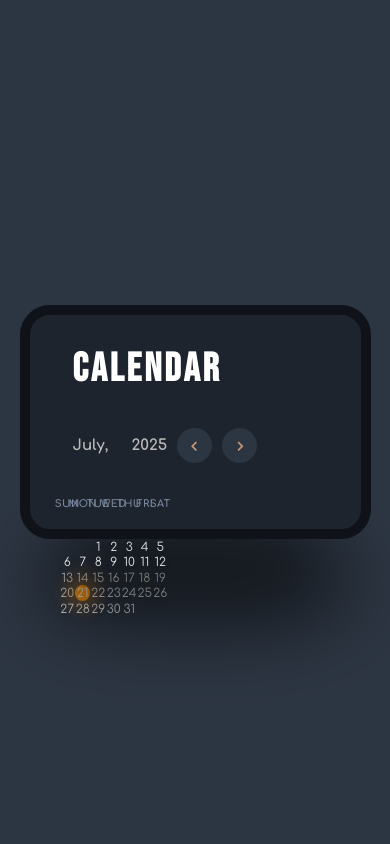
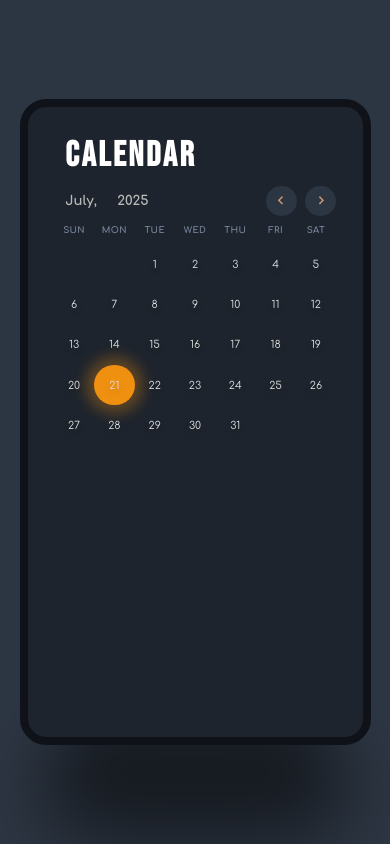
Before and after one commit to KIRTISENGAR95/FLAM, a React (Vite) app in the folder FLAM/: page / in a window 390 px wide. Built offline with nearby package versions, Linux system fonts and the light colour scheme.

Commit message:
project commpleted

```diff
--- a/FLAM/src/Components/CalendarApp.css
+++ b/FLAM/src/Components/CalendarApp.css
@@ -113,6 +113,11 @@
     width:60%;
     height:100%;
     padding:3rem 0;
+    overflow-y: auto;
+}
+
+.events::-webkit-scrollbar{
+    display: none;
 }
 
 .event-popup {
@@ -307,3 +312,97 @@
 .event-buttons i:hover {
     opacity: 0.8;
 }
+
+
+@media (max-width: 700px){
+    .calendar-app{
+        flex-direction: column;
+        row-gap: 2rem;
+        aspect-ratio: 3/2;
+    }
+
+    .calendar{
+        width: 70%;
+        margin: auto;
+    }
+
+    .navigate-date{
+        margin: 1rem 0;
+    }
+
+
+    .weekdays{
+        margin: 1rem 0;
+    }
+
+    .events{
+        width: 80%;
+        margin: auto;
+    }
+    .event-popup{
+        top: 18%;
+        left: 50%;
+        transform: translateX(-50%);
+        width: 60%;
+        aspect-ratio: 4/3;
+        row-gap: 1rem;
+    }
+
+    .time-input input{
+        width: clamp(5rem,10cqi,8rem);
+        font-size: clamp(1.5rem,3cqi,1.6rem);
+    }
+
+
+    .event-popup textarea{
+        width: clamp(18rem,35cqi,28rem);
+    }
+    .event-popup textarea::placeholder{
+        width: clamp(1rem,1.5cqi,1.2rem);
+    }
+
+    .event-popup-btn{
+        width: clamp(18rem,35cqi,28rem);
+        font-size: clamp(3rem,2cqi,2.2rem);
+    }
+
+    .event-date{
+        font-size: clamp(1rem,1.4cqi,1.2rem);
+    }
+
+    .event-time{
+        font-size: clamp(1rem,2cqi,1.6rem);
+    }
+
+    .event-text{
+        font-size: clamp(1rem,2.5cqi,1.4rem);
+    }
+
+}
+
+
+@media (max-width:500px) {
+    .calendar-app{
+        aspect-ratio: 10/9;
+    }
+
+
+    .calendar{
+        width :100%;
+    }
+    .event-popup{
+        top: 23%;
+        width: 80%;
+    }
+
+    .events{
+        width: 100%;
+    }
+}
+
+
+@media(max-width:375px){
+    .calendar-app{
+        aspect-ratio: 3/2;
+    }
+}
--- a/FLAM/src/index.css
+++ b/FLAM/src/index.css
@@ -18,5 +18,13 @@
     background-color: #2c3542;
     display:grid;
     place-items:center;
+    overflow: hidden;
     perspective: 100rem;
 }
+
+
+@media (max-width : 500px){
+    html{
+        font-size: 55%;
+    }
+}
```
